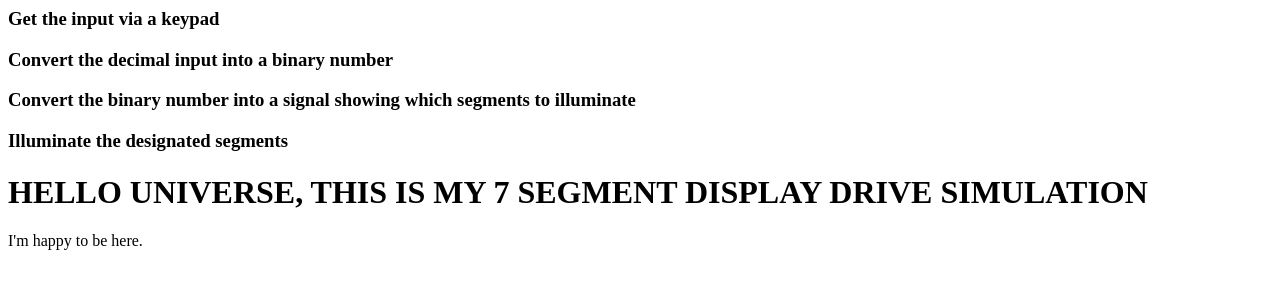
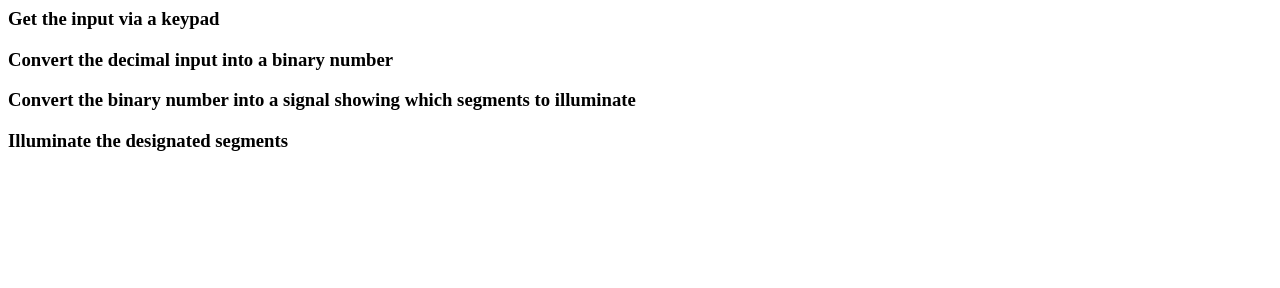
Before and after one commit to dunworry91/JustinS-inf1339-week01, a plain HTML site: page docs/v01.html in a window 1280 px wide. Drawn offline with Linux system fonts and the light colour scheme.

Commit message:
Update v01.html
removed original hello universe text

```diff
--- a/docs/v01.html
+++ b/docs/v01.html
@@ -7,7 +7,5 @@
 <h3>Convert the decimal input into a binary number</h3>
 <h3>Convert the binary number into a signal showing which segments to illuminate</h3>
 <h3>Illuminate the designated segments</h3>
-<h1>HELLO UNIVERSE, THIS IS MY 7 SEGMENT DISPLAY DRIVE SIMULATION</h1>
-I'm happy to be here.
 </body>
 </html>
```
